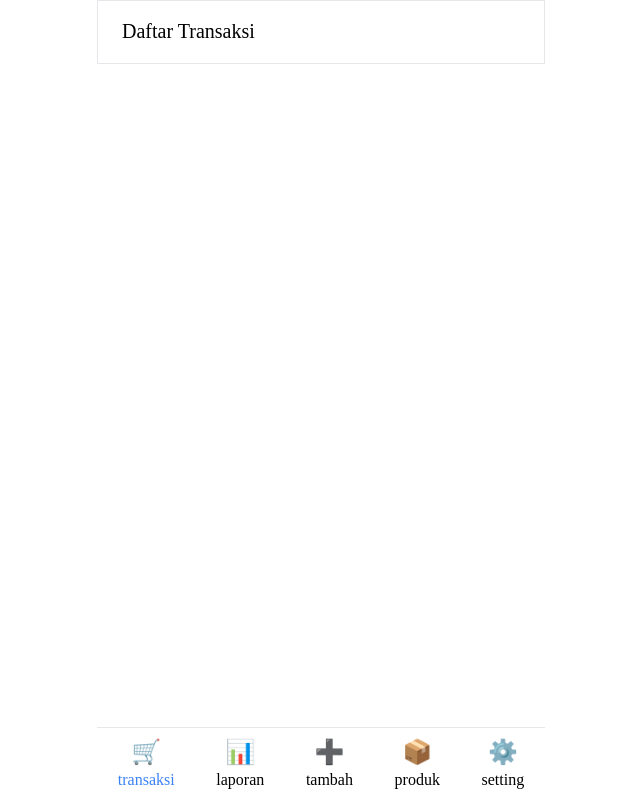
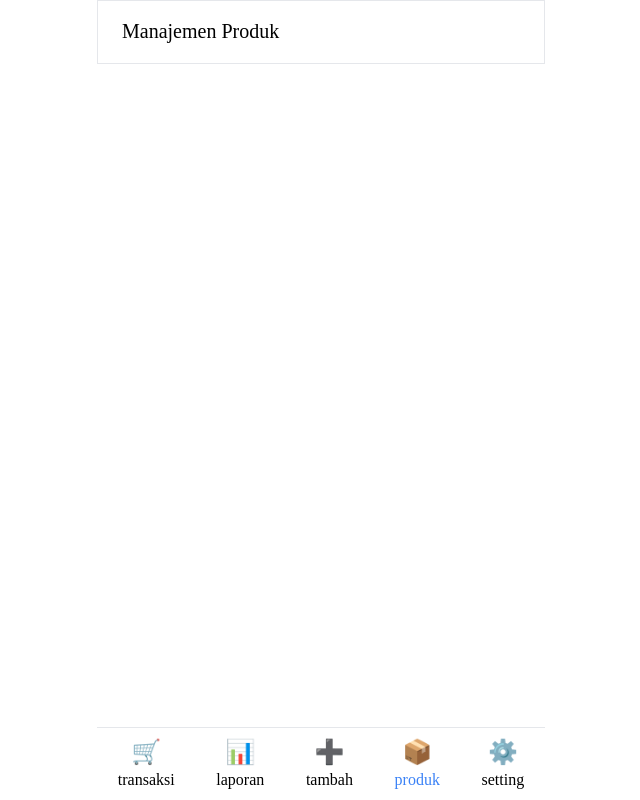
Before and after one commit to Mamzkun/Kasirku_Svelte, a SvelteKit app: page /d/produk in a window 1280 px wide. Shown: the whole page, without its empty margins (319-959 px from the left). Built offline with nearby package versions, Linux system fonts and the light colour scheme; a web font is replaced by a local one.

Commit message:
refactor 1

```diff
--- a/src/routes/d/+layout.svelte
+++ b/src/routes/d/dashboard_layout.svelte
@@ -1,8 +1,8 @@
 <script>
   import { goto } from '$app/navigation';
 
-  let activeTab = 'transaksi';
-  let titlePage = 'Daftar Transaksi';
+  export let activeTab = 'transaksi';
+  let titlePage
 
   const tabs = [
     { title: 'Daftar Transaksi', icon: '🛒', label: 'transaksi' },
@@ -11,6 +11,11 @@
     { title: 'Manajemen Produk', icon: '📦', label: 'produk' },
     { title: 'Pengaturan Akun', icon: '⚙️', label: 'setting' }
   ];
+
+  $: tabs.map(tab => {
+      tab.label == activeTab ? titlePage = tab.title : ""
+    })
+
 </script>
 
 <div class="h-full flex flex-col justify-between">
@@ -30,8 +35,6 @@
           class="flex flex-col items-center p-2 focus:outline-none"
           class:active={activeTab === tab.label}
           on:click={() => {
-            activeTab = tab.label
-            titlePage = tab.title
             goto(`/d/${tab.label}`)
             }}
         >
--- a/src/routes/d/laporan/+page.svelte
+++ b/src/routes/d/laporan/+page.svelte
@@ -0,0 +1,7 @@
+<script>
+  import Layout from "../dashboard_layout.svelte"
+</script>
+
+<Layout activeTab="laporan">
+
+</Layout>
--- a/src/routes/d/produk/+page.svelte
+++ b/src/routes/d/produk/+page.svelte
@@ -0,0 +1,7 @@
+<script>
+  import Layout from "../dashboard_layout.svelte"
+</script>
+
+<Layout activeTab="produk">
+
+</Layout>
--- a/src/routes/d/setting/+page.svelte
+++ b/src/routes/d/setting/+page.svelte
@@ -1,9 +1,11 @@
 <script>
+  import Layout from "../dashboard_layout.svelte"
   import TextInput from "../../../lib/components/text_input.svelte"
   import Button from "../../../lib/components/button.svelte"
 
 </script>
 
+<Layout activeTab="setting">
   <div class="flex flex-col gap-6 mt-4">
     <TextInput label="nama toko" placeholder="nama toko" />
     <TextInput label="email" placeholder="email" />
@@ -12,3 +14,4 @@
     <hr class="mt-6">
     <Button isRed={true}>Logout</Button>
   </div>
+</Layout>
--- a/src/routes/d/tambah/+page.svelte
+++ b/src/routes/d/tambah/+page.svelte
@@ -1,4 +1,5 @@
 <script>
+  import Layout from "../dashboard_layout.svelte"
   import TextInput from "../../../lib/components/text_input.svelte"
   import Button from "../../../lib/components/button.svelte"
   import CategoryList from "../../../lib/components/category_list.svelte";
@@ -20,6 +21,7 @@
   let categoryActive = categoryList[0].name
 </script>
 
+<Layout activeTab="tambah">
     <div class="flex flex-col gap-6 mt-4">
       <TextInput placeholder="cari produk..." />
 
@@ -46,6 +48,7 @@
     <div class="fixed bottom-24 end-6 w-40">
       <Button>🍔 Checkout</Button>
     </div>
+</Layout>
 
 <style>
   .max-h-custom {
--- a/src/routes/d/transaksi/+page.svelte
+++ b/src/routes/d/transaksi/+page.svelte
@@ -1,4 +1,5 @@
 <script>
+  import Layout from "../dashboard_layout.svelte"
   import CardInfo from "../../../lib/components/card_info.svelte"
 
   const dataList = [
@@ -8,8 +9,10 @@
 ]
 </script>
 
-<div class="flex flex-col gap-3 mt-4 z-0">
-  {#each dataList as data}
-  <CardInfo title={data.title} date={data.date} price={data.price} />
-  {/each}
-</div>
+<Layout activeTab="transaksi">
+  <div class="flex flex-col gap-3 mt-4 z-0">
+    {#each dataList as data}
+    <CardInfo title={data.title} date={data.date} price={data.price} />
+    {/each}
+  </div>
+</Layout>
```
Also changed, not shown: src/routes/login/+page.svelte (renamed from src/routes/auth/login/+page.svelte), src/routes/register/+page.svelte (renamed from src/routes/auth/register/+page.svelte). Lines whose indentation alone changed are shown as unchanged.
